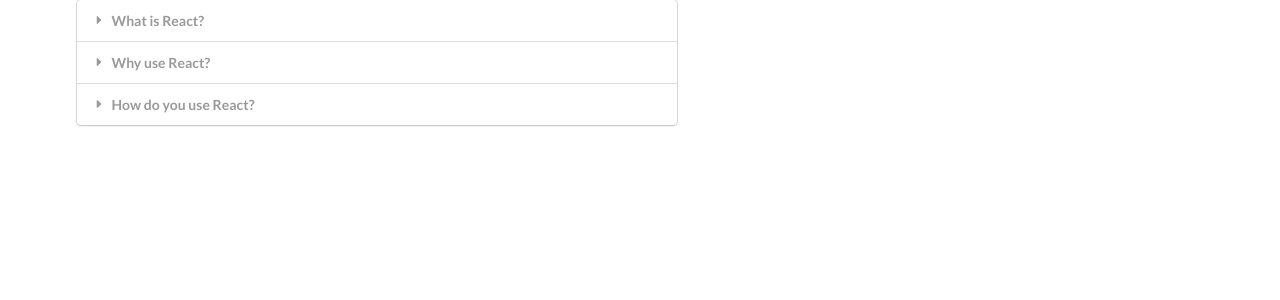
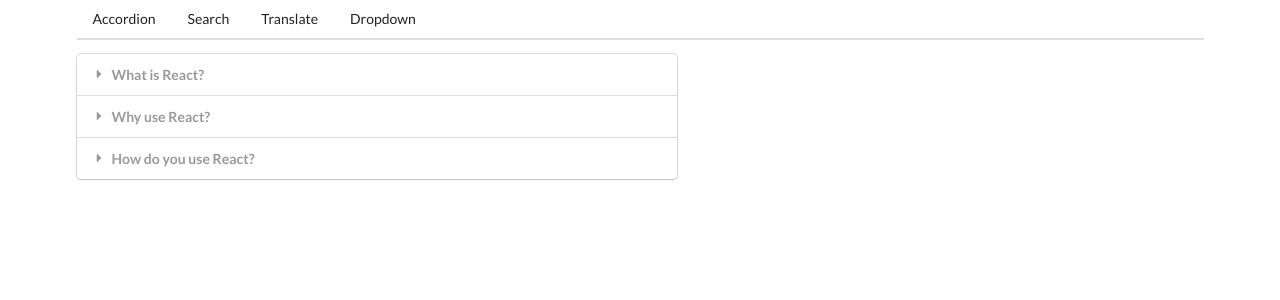
Before and after one commit to hikod/widgets, a React (Create React App) app: page / in a window 1280 px wide. Shown: the top 300 px of the page. Built offline with nearby package versions, Linux system fonts and the light colour scheme.

Commit message:
adding header component

```diff
--- a/src/components/App.js
+++ b/src/components/App.js
@@ -4,6 +4,7 @@
 import Dropdown from "./Dropdown";
 import Translate from "./Translate";
 import Route from "./Route";
+import Header from "./Header";
 
 const App = () => {
   const options = [
@@ -30,6 +31,7 @@
 
   return (
     <div className="ui container">
+      <Header />
       <Route path="/">
         <Accordion items={items} />
       </Route>
--- /dev/null
+++ b/src/components/Header.js
@@ -0,0 +1,21 @@
+import React from "react";
+
+const Header = () => {
+  return (
+    <div className="ui secondary pointing menu">
+      <a className="item" href="/">
+        Accordion
+      </a>
+      <a className="item" href="/list">
+        Search
+      </a>
+      <a className="item" href="/translate">
+        Translate
+      </a>
+      <a className="item" href="/dropdown">
+        Dropdown
+      </a>
+    </div>
+  );
+};
+export default Header;
```
